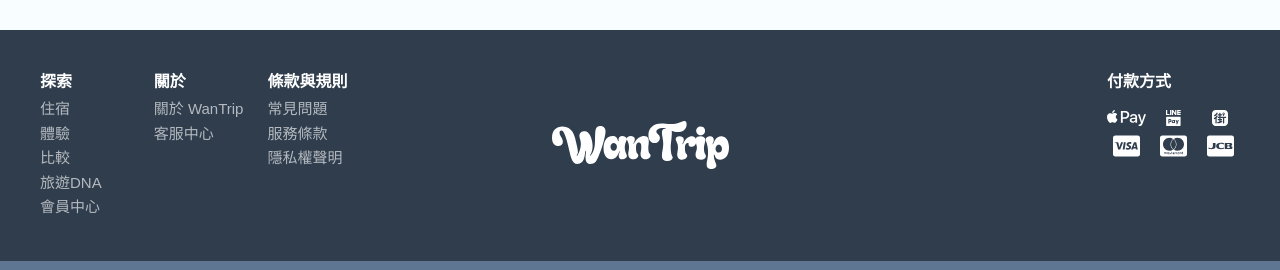
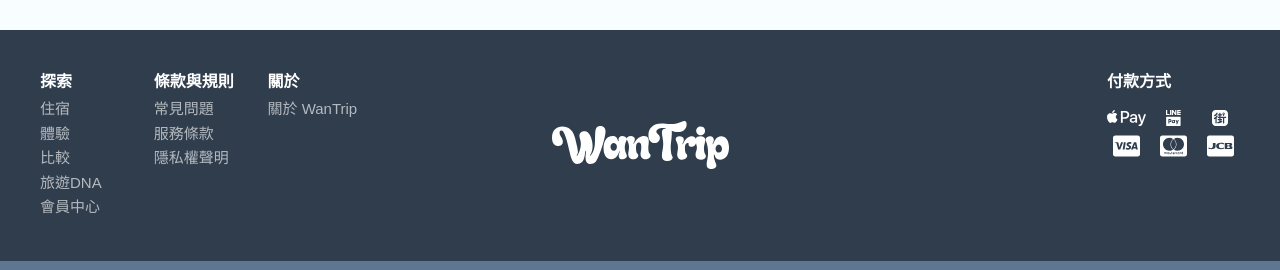
Before and after one commit to WanTrip-2026/WanTrip, a Vue app: page / in a window 1280 px wide. Shown: the part 1634-1904 px from the top of the page. Built offline with nearby package versions, Linux system fonts and the light colour scheme; no server answers.

Commit message:
feat/調整footer內容，刪除客服中心

```diff
--- a/src/components/layout/AppFooter.vue
+++ b/src/components/layout/AppFooter.vue
@@ -156,13 +156,6 @@ const footerLinks = [
     ],
   },
   {
-    title: '關於',
-    links: [
-      { label: '關於 WanTrip', to: '/about-us' },
-      { label: '客服中心', to: '/service' },
-    ],
-  },
-  {
     title: '條款與規則',
     links: [
       { label: '常見問題', to: '/support' },
@@ -170,5 +163,11 @@ const footerLinks = [
       { label: '隱私權聲明', to: '/privacy' },
     ],
   },
+  {
+    title: '關於',
+    links: [
+      { label: '關於 WanTrip', to: '/about-us' },
+    ],
+  },
 ]
 </script>
```
